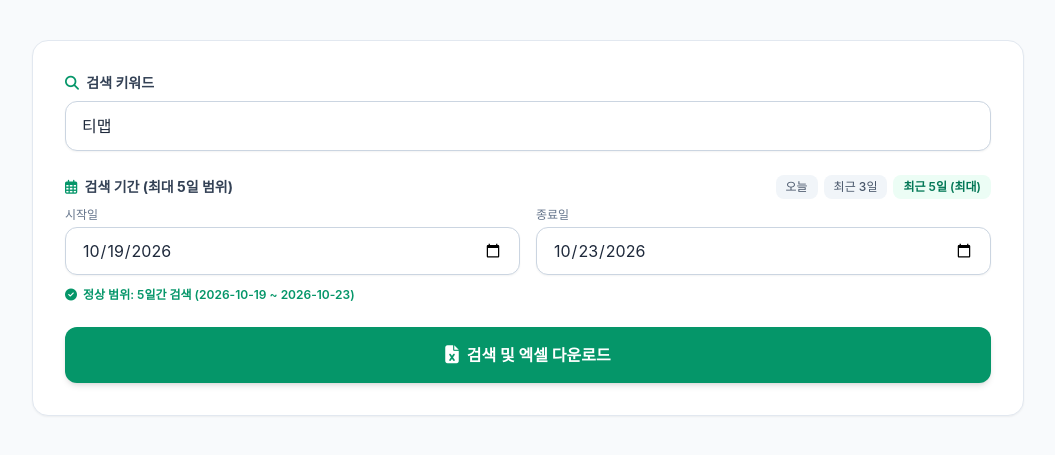
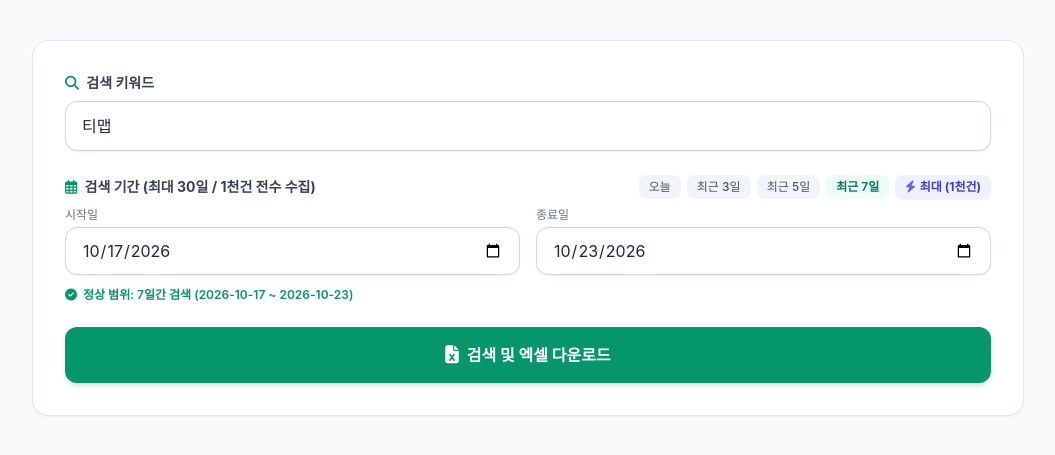
Before and after one commit to minasis/naverSearch, a Flask app: page / in a window 1280 px wide. Shown: the part 159-614 px from the top of the page, without its empty margins (112-1167 px from the left). Run offline with Flask 3, Linux system fonts and the light colour scheme; some libraries are stand-ins or nearby versions; some web fonts are replaced.

Commit message:
기능: 최근 7일 및 최대 1천건(30일 전수 수집) 퀵 버튼 추가 및 상한 확장

```diff
--- a/app.py
+++ b/app.py
@@ -38,7 +38,7 @@ def api_search():
         return jsonify({"success": False, "error": "시작일과 종료일을 모두 입력해 주세요."}), 400
 
     try:
-        start_dt, end_dt = validate_date_range(start_date, end_date, max_days=5)
+        start_dt, end_dt = validate_date_range(start_date, end_date, max_days=30)
     except ValueError as e:
         return jsonify({"success": False, "error": str(e)}), 400
 
@@ -48,7 +48,7 @@ def api_search():
             query=query,
             start_date=start_date,
             end_date=end_date,
-            max_days=5,
+            max_days=30,
             max_candidates=1000,
             max_workers=30
         )
--- a/crawler_engine.py
+++ b/crawler_engine.py
@@ -170,7 +170,7 @@ def parse_date_str(date_str: str) -> datetime:
         raise ValueError(f"유효하지 않은 날짜 값입니다: '{date_str}'") from e
 
 
-def validate_date_range(start_date: str, end_date: str, max_days: int = 5) -> tuple[datetime, datetime]:
+def validate_date_range(start_date: str, end_date: str, max_days: int = 30) -> tuple[datetime, datetime]:
     """시작일과 종료일의 범위를 검증하고 datetime 튜플을 반환.
 
     - 시작일이 종료일보다 늦으면 ValueError.
@@ -401,7 +401,7 @@ class CrawlerEngine:
         query: str,
         start_date: str,
         end_date: str,
-        max_days: int = 5,
+        max_days: int = 30,
         progress_callback: Callable[[int, int, str], None] | None = None,
         max_candidates: int = 1000,
         max_workers: int | None = None
@@ -480,7 +480,7 @@ def search_and_collect(
     query: str,
     start_date: str,
     end_date: str,
-    max_days: int = 5,
+    max_days: int = 30,
     progress_callback: Callable[[int, int, str], None] | None = None,
     max_candidates: int = 1000,
     session: requests.Session | None = None,
--- a/templates/index.html
+++ b/templates/index.html
@@ -52,12 +52,16 @@
                 <div class="space-y-2">
                     <div class="flex items-center justify-between">
                         <label class="block text-sm font-bold text-slate-700">
-                            <i class="fa-regular fa-calendar-days text-emerald-600 mr-1"></i> 검색 기간 (최대 5일 범위)
+                            <i class="fa-regular fa-calendar-days text-emerald-600 mr-1"></i> 검색 기간 (최대 30일 / 1천건 전수 수집)
                         </label>
-                        <div class="flex gap-1.5 text-xs">
+                        <div class="flex flex-wrap gap-1.5 text-xs">
                             <button type="button" onclick="setQuickDate(1)" class="px-2.5 py-1 bg-slate-100 hover:bg-slate-200 rounded-lg text-slate-600 font-medium transition">오늘</button>
                             <button type="button" onclick="setQuickDate(3)" class="px-2.5 py-1 bg-slate-100 hover:bg-slate-200 rounded-lg text-slate-600 font-medium transition">최근 3일</button>
-                            <button type="button" onclick="setQuickDate(5)" class="px-2.5 py-1 bg-emerald-50 hover:bg-emerald-100 text-emerald-700 rounded-lg font-semibold transition">최근 5일 (최대)</button>
+                            <button type="button" onclick="setQuickDate(5)" class="px-2.5 py-1 bg-slate-100 hover:bg-slate-200 rounded-lg text-slate-600 font-medium transition">최근 5일</button>
+                            <button type="button" onclick="setQuickDate(7)" class="px-2.5 py-1 bg-emerald-50 hover:bg-emerald-100 text-emerald-700 rounded-lg font-semibold transition">최근 7일</button>
+                            <button type="button" onclick="setQuickMax()" class="px-2.5 py-1 bg-indigo-50 hover:bg-indigo-100 text-indigo-700 rounded-lg font-bold transition flex items-center gap-1 shadow-sm">
+                                <i class="fa-solid fa-bolt text-indigo-500"></i> 최대 (1천건)
+                            </button>
                         </div>
                     </div>
 
@@ -86,7 +90,7 @@
 
                     <!-- Client-side Validation Helper -->
                     <div id="dateNotice" class="text-xs pt-1 flex items-center gap-1.5 text-slate-500">
-                        <i class="fa-solid fa-circle-info"></i> 시작일과 종료일을 포함하여 최대 5일까지 수집할 수 있습니다.
+                        <i class="fa-solid fa-circle-info"></i> 시작일과 종료일을 포함하여 최대 30일(또는 1,000건 한도)까지 전수 수집할 수 있습니다.
                     </div>
                 </div>
 
@@ -277,9 +281,23 @@
         const errorMsg = document.getElementById('errorMsg');
         const resultCard = document.getElementById('resultCard');
 
-        // 기본 날짜 초기화 (최근 5일: 4일 전 ~ 오늘)
+        // 기본 날짜 초기화 (최근 7일)
         function initDates() {
-            setQuickDate(5);
+            setQuickDate(7);
+        }
+
+        // 네이버 검색 엔진 허용 상한(최대 1,000건) 전수 수집 모드 (최근 30일 자동 설정)
+        function setQuickMax() {
+            const today = new Date();
+            const past = new Date();
+            past.setDate(today.getDate() - 29); // 최근 30일
+
+            endDateInput.value = formatDate(today);
+            startDateInput.value = formatDate(past);
+            validateDates();
+
+            dateNotice.className = "text-xs pt-1 flex items-center gap-1.5 text-indigo-600 font-semibold";
+            dateNotice.innerHTML = '<i class="fa-solid fa-bolt"></i> ⚡ <b>최대 (1천건) 모드 활성화</b>: 네이버 검색 상한인 최대 1,000건까지 전수 수집합니다.';
         }
 
         function formatDate(date) {
@@ -324,9 +342,9 @@
             const diffTime = eDate - sDate;
             const diffDays = Math.round(diffTime / (1000 * 60 * 60 * 24)) + 1;
 
-            if (diffDays > 5) {
+            if (diffDays > 30) {
                 dateNotice.className = "text-xs pt-1 flex items-center gap-1.5 text-rose-600 font-semibold";
-                dateNotice.innerHTML = `<i class="fa-solid fa-triangle-exclamation"></i> 검색 기간은 최대 5일까지만 가능합니다. (현재 선택: ${diffDays}일)`;
+                dateNotice.innerHTML = `<i class="fa-solid fa-triangle-exclamation"></i> 검색 기간은 최대 30일까지만 가능합니다. (현재 선택: ${diffDays}일)`;
                 submitBtn.disabled = true;
                 return false;
             }
```
Also changed, not shown: tests/test_web_app.py (+4 -4 lines), README.md.
